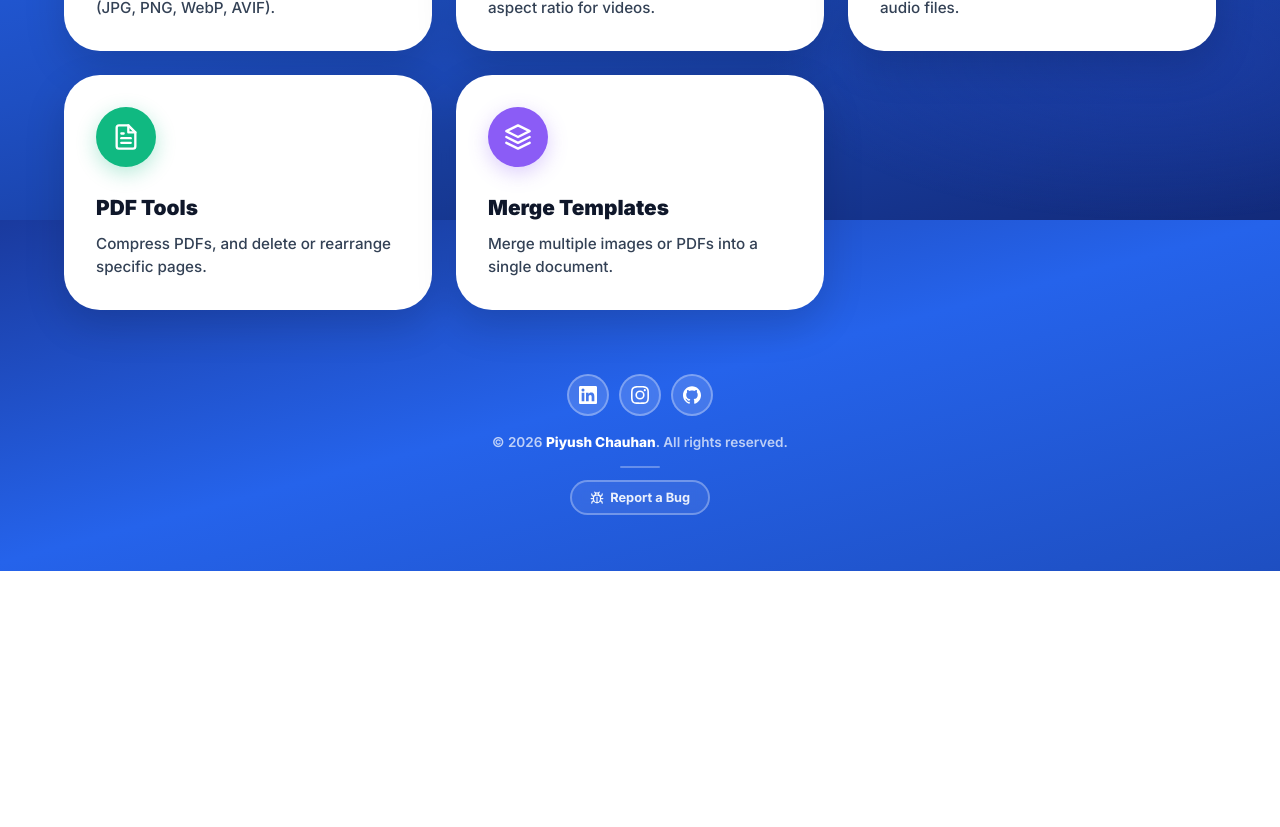
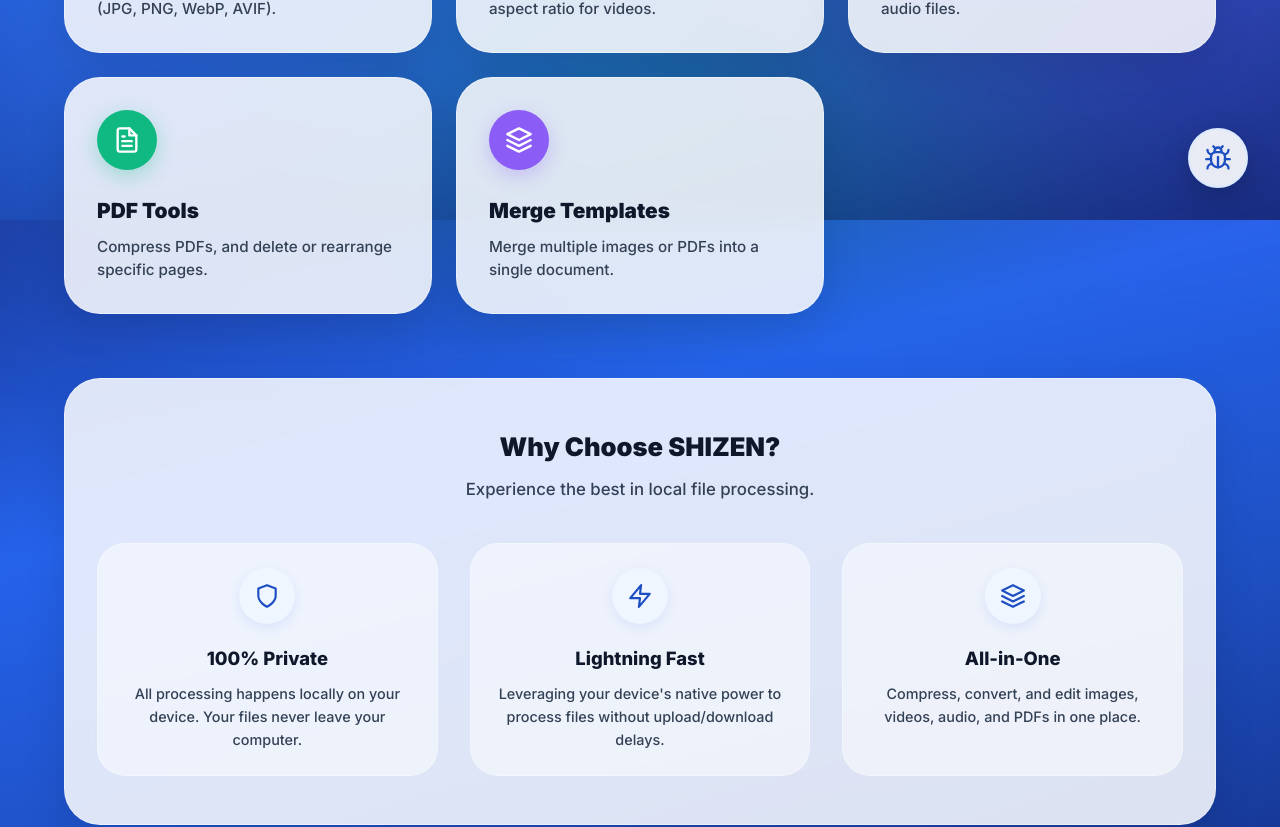
Before and after one commit to piyushch08/compress, a React (Vite) app in the folder client/: page / in a window 1280 px wide. Shown: the part 580-1407 px from the top of the page. Before the commit the page ends 1151 px from the top, so only its background shows below. Built offline with nearby package versions, Linux system fonts and the light colour scheme.

Commit message:
chore: add package-lock.json

```diff
--- a/client/src/App.jsx
+++ b/client/src/App.jsx
@@ -1,15 +1,24 @@
-import { useState } from 'react';
+import { useState, lazy, Suspense } from 'react';
 import { Routes, Route, useLocation } from 'react-router-dom';
 import { AnimatePresence } from 'framer-motion';
 import { Toaster } from 'react-hot-toast';
 import { Icons } from './utils/Icons';
 
-import Home from './pages/Home';
-import ImageTools from './pages/ImageTools';
-import VideoTools from './pages/VideoTools';
-import AudioTools from './pages/AudioTools';
-import PdfTools from './pages/PdfTools';
-import MergeTools from './pages/MergeTools';
+import confetti from 'canvas-confetti';
+
+const Home = lazy(() => import('./pages/Home'));
+const ImageTools = lazy(() => import('./pages/ImageTools'));
+const VideoTools = lazy(() => import('./pages/VideoTools'));
+const AudioTools = lazy(() => import('./pages/AudioTools'));
+const PdfTools = lazy(() => import('./pages/PdfTools'));
+const MergeTools = lazy(() => import('./pages/MergeTools'));
+
+const PageLoader = () => (
+  <div className="page-loader" style={{ display: 'flex', flexDirection: 'column', alignItems: 'center', justifyContent: 'center', minHeight: '50vh' }}>
+    <div className="spinner-ring"></div>
+    <p style={{ color: 'var(--white-70)', fontWeight: 600 }}>Loading awesome tools...</p>
+  </div>
+);
 
 function App() {
   const location = useLocation();
@@ -32,6 +41,7 @@
       </header>
 
       <AnimatePresence mode="wait">
+        <Suspense fallback={<PageLoader />}>
           <Routes location={location} key={location.pathname}>
             <Route path="/" element={<Home />} />
             <Route path="/image" element={<ImageTools />} />
@@ -40,6 +50,7 @@
             <Route path="/pdf" element={<PdfTools />} />
             <Route path="/merge" element={<MergeTools />} />
           </Routes>
+        </Suspense>
       </AnimatePresence>
 
       {/* Footer */}
@@ -58,11 +69,12 @@
         <div className="footer-copyright">
           © {new Date().getFullYear()} <a href="https://github.com/piyushch08" target="_blank" rel="noopener noreferrer">Piyush Chauhan</a>. All rights reserved.
         </div>
-        <div className="footer-divider" />
-        <button className="btn-report-bug" onClick={() => { setShowBugModal(true); setBugStatus('idle'); }}>
-          <Icons.Bug /> Report a Bug
+      </footer>
+
+      {/* Floating Action Button (Quick Help / Bug) */}
+      <button className="floating-help-btn" onClick={() => { setShowBugModal(true); setBugStatus('idle'); }} title="Report a Bug / Feedback">
+        <Icons.Bug />
       </button>
-      </footer>
 
       {/* Bug Report Modal */}
       {showBugModal && (
@@ -101,6 +113,12 @@
                     });
                     if (res.ok) {
                       setBugStatus('sent');
+                      confetti({
+                        particleCount: 100,
+                        spread: 70,
+                        origin: { y: 0.6 },
+                        colors: ['#3b82f6', '#10b981', '#ec4899']
+                      });
                     } else {
                       throw new Error('Failed');
                     }
--- a/client/src/index.css
+++ b/client/src/index.css
@@ -57,10 +57,19 @@
   position: fixed;
   inset: 0;
   background:
-    radial-gradient(ellipse 70% 50% at 10% 20%, rgba(59, 130, 246, 0.4), transparent 50%),
-    radial-gradient(ellipse 60% 40% at 90% 80%, rgba(30, 64, 175, 0.5), transparent 50%);
+    radial-gradient(circle at 15% 50%, rgba(59, 130, 246, 0.5), transparent 50%),
+    radial-gradient(circle at 85% 30%, rgba(139, 92, 246, 0.4), transparent 50%),
+    radial-gradient(circle at 50% 80%, rgba(16, 185, 129, 0.3), transparent 50%);
+  filter: blur(60px);
+  animation: bg-shift 15s ease-in-out infinite alternate;
   pointer-events: none;
   z-index: 0;
+}
+
+@keyframes bg-shift {
+  0% { transform: scale(1) translate(0, 0); }
+  50% { transform: scale(1.1) translate(2%, 2%); }
+  100% { transform: scale(1) translate(-2%, -2%); }
 }
 
 #root {
@@ -117,13 +126,16 @@
 
 /* ===== MAIN CARD ===== */
 .main-card {
-  background: var(--white);
+  background: rgba(255, 255, 255, 0.85);
+  backdrop-filter: blur(16px);
+  -webkit-backdrop-filter: blur(16px);
+  border: 1px solid rgba(255, 255, 255, 0.5);
   border-radius: var(--radius-2xl);
   padding: 2.25rem;
   box-shadow:
     0 20px 60px rgba(0, 0, 0, 0.15),
-    0 0 0 1px rgba(255, 255, 255, 0.2),
-    inset 0 1px 0 rgba(255, 255, 255, 0.6);
+    0 0 0 1px rgba(255, 255, 255, 0.3),
+    inset 0 1px 0 rgba(255, 255, 255, 0.7);
   flex: 1;
   color: var(--dark);
 }
@@ -769,7 +781,10 @@
 }
 
 .modal-panel {
-  background: var(--white);
+  background: rgba(255, 255, 255, 0.9);
+  backdrop-filter: blur(16px);
+  -webkit-backdrop-filter: blur(16px);
+  border: 1px solid rgba(255, 255, 255, 0.5);
   border-radius: var(--radius-2xl);
   padding: 2rem;
   width: 100%;
@@ -972,7 +987,10 @@
 }
 
 .tool-card {
-  background: var(--white);
+  background: rgba(255, 255, 255, 0.85);
+  backdrop-filter: blur(12px);
+  -webkit-backdrop-filter: blur(12px);
+  border: 1px solid rgba(255, 255, 255, 0.4);
   border-radius: var(--radius-2xl);
   padding: 2rem;
   display: flex;
@@ -980,8 +998,8 @@
   text-decoration: none;
   position: relative;
   overflow: hidden;
-  transition: all 0.3s cubic-bezier(0.4, 0, 0.2, 1);
-  box-shadow: 0 15px 40px rgba(0, 0, 0, 0.15);
+  transition: all 0.4s cubic-bezier(0.2, 0.8, 0.2, 1);
+  box-shadow: 0 15px 40px rgba(0, 0, 0, 0.1);
 }
 
 .tool-card::before {
@@ -1092,3 +1110,133 @@
   width: 16px;
   height: 16px;
 }
+
+/* ===== FLOATING ACTION BUTTON ===== */
+.floating-help-btn {
+  position: fixed;
+  bottom: 2rem;
+  right: 2rem;
+  width: 60px;
+  height: 60px;
+  border-radius: 50%;
+  background: rgba(255, 255, 255, 0.9);
+  backdrop-filter: blur(8px);
+  -webkit-backdrop-filter: blur(8px);
+  color: var(--blue-600);
+  border: 2px solid var(--blue-100);
+  display: flex;
+  align-items: center;
+  justify-content: center;
+  box-shadow: 0 10px 30px rgba(0, 0, 0, 0.2);
+  cursor: pointer;
+  z-index: 900;
+  transition: all 0.3s cubic-bezier(0.4, 0, 0.2, 1);
+}
+
+.floating-help-btn svg {
+  width: 28px;
+  height: 28px;
+}
+
+.floating-help-btn:hover {
+  transform: translateY(-5px) scale(1.05);
+  box-shadow: 0 15px 40px rgba(37, 99, 235, 0.3);
+  background: var(--blue-50);
+  border-color: var(--blue-300);
+}
+
+@media (max-width: 768px) {
+  .floating-help-btn {
+    bottom: 1.5rem;
+    right: 1.5rem;
+    width: 50px;
+    height: 50px;
+  }
+  .floating-help-btn svg {
+    width: 24px;
+    height: 24px;
+  }
+}
+
+/* ===== FEATURES SECTION ===== */
+.features-section {
+  margin-top: 4rem;
+  padding: 3rem 2rem;
+  background: rgba(255, 255, 255, 0.85);
+  backdrop-filter: blur(16px);
+  -webkit-backdrop-filter: blur(16px);
+  border: 1px solid rgba(255, 255, 255, 0.4);
+  border-radius: var(--radius-2xl);
+  box-shadow: 0 15px 40px rgba(0, 0, 0, 0.1);
+}
+
+.features-header {
+  text-align: center;
+  margin-bottom: 2.5rem;
+}
+
+.features-header h3 {
+  font-size: 1.6rem;
+  font-weight: 900;
+  color: var(--dark);
+  margin-bottom: 0.5rem;
+}
+
+.features-header p {
+  color: var(--dark-muted);
+  font-size: 1.05rem;
+  font-weight: 500;
+}
+
+.features-grid {
+  display: grid;
+  grid-template-columns: repeat(auto-fit, minmax(250px, 1fr));
+  gap: 2rem;
+}
+
+.feature-item {
+  text-align: center;
+  padding: 1.5rem;
+  border-radius: var(--radius-xl);
+  background: rgba(255, 255, 255, 0.5);
+  border: 1px solid rgba(255, 255, 255, 0.3);
+  transition: all 0.3s ease;
+}
+
+.feature-item:hover {
+  transform: translateY(-5px);
+  background: var(--white);
+  box-shadow: 0 10px 30px rgba(0, 0, 0, 0.08);
+}
+
+.feature-icon {
+  width: 56px;
+  height: 56px;
+  margin: 0 auto 1.25rem;
+  background: var(--blue-50);
+  border-radius: 50%;
+  display: flex;
+  align-items: center;
+  justify-content: center;
+  color: var(--blue-600);
+  box-shadow: 0 4px 12px rgba(37, 99, 235, 0.1);
+}
+
+.feature-icon svg {
+  width: 26px;
+  height: 26px;
+}
+
+.feature-item h4 {
+  font-size: 1.15rem;
+  font-weight: 800;
+  color: var(--dark);
+  margin-bottom: 0.5rem;
+}
+
+.feature-item p {
+  font-size: 0.9rem;
+  color: var(--dark-muted);
+  font-weight: 500;
+  line-height: 1.6;
+}
--- a/client/src/pages/Home.jsx
+++ b/client/src/pages/Home.jsx
@@ -46,22 +46,41 @@
     }
   ];
 
+  const containerVariants = {
+    hidden: { opacity: 0 },
+    show: {
+      opacity: 1,
+      transition: { staggerChildren: 0.1 }
+    }
+  };
+
+  const itemVariants = {
+    hidden: { opacity: 0, y: 20 },
+    show: { opacity: 1, y: 0, transition: { type: 'spring', stiffness: 300, damping: 24 } }
+  };
+
   return (
     <motion.div
       className="home-dashboard"
-      initial={{ opacity: 0, y: 20 }}
-      animate={{ opacity: 1, y: 0 }}
-      exit={{ opacity: 0, y: -20 }}
-      transition={{ duration: 0.3 }}
+      initial={{ opacity: 0 }}
+      animate={{ opacity: 1 }}
+      exit={{ opacity: 0 }}
+      transition={{ duration: 0.4 }}
     >
       <div className="home-header">
         <h2>Select a Tool</h2>
         <p>Choose the type of file you want to process to access specialized tools.</p>
       </div>
 
-      <div className="tools-grid">
+      <motion.div
+        className="tools-grid"
+        variants={containerVariants}
+        initial="hidden"
+        animate="show"
+      >
         {tools.map((tool) => (
-          <Link to={tool.path} key={tool.id} className={`tool-card tool-card-${tool.color}`}>
+          <motion.div variants={itemVariants} key={tool.id}>
+            <Link to={tool.path} className={`tool-card tool-card-${tool.color}`}>
               <div className="tool-icon-wrapper">
                 {tool.icon}
               </div>
@@ -73,8 +92,39 @@
                 <Icons.ArrowRight />
               </div>
             </Link>
+          </motion.div>
         ))}
+      </motion.div>
+
+      {/* Features Section */}
+      <motion.div
+        className="features-section"
+        initial={{ opacity: 0, y: 30 }}
+        animate={{ opacity: 1, y: 0 }}
+        transition={{ delay: 0.6, duration: 0.5 }}
+      >
+        <div className="features-header">
+          <h3>Why Choose SHIZEN?</h3>
+          <p>Experience the best in local file processing.</p>
         </div>
+        <div className="features-grid">
+          <div className="feature-item">
+            <div className="feature-icon"><Icons.Shield /></div>
+            <h4>100% Private</h4>
+            <p>All processing happens locally on your device. Your files never leave your computer.</p>
+          </div>
+          <div className="feature-item">
+            <div className="feature-icon"><Icons.Zap /></div>
+            <h4>Lightning Fast</h4>
+            <p>Leveraging your device's native power to process files without upload/download delays.</p>
+          </div>
+          <div className="feature-item">
+            <div className="feature-icon"><Icons.Layers /></div>
+            <h4>All-in-One</h4>
+            <p>Compress, convert, and edit images, videos, audio, and PDFs in one place.</p>
+          </div>
+        </div>
+      </motion.div>
     </motion.div>
   );
 }
--- a/client/src/utils/Icons.jsx
+++ b/client/src/utils/Icons.jsx
@@ -137,5 +137,15 @@
       <line x1="10" y1="11" x2="10" y2="17"></line>
       <line x1="14" y1="11" x2="14" y2="17"></line>
     </svg>
+  ),
+  Shield: () => (
+    <svg xmlns="http://www.w3.org/2000/svg" viewBox="0 0 24 24" fill="none" stroke="currentColor" strokeWidth="2" strokeLinecap="round" strokeLinejoin="round">
+      <path d="M12 22s8-4 8-10V5l-8-3-8 3v7c0 6 8 10 8 10z"></path>
+    </svg>
+  ),
+  Zap: () => (
+    <svg xmlns="http://www.w3.org/2000/svg" viewBox="0 0 24 24" fill="none" stroke="currentColor" strokeWidth="2" strokeLinecap="round" strokeLinejoin="round">
+      <polygon points="13 2 3 14 12 14 11 22 21 10 12 10 13 2"></polygon>
+    </svg>
   )
 };
```
Lines whose indentation alone changed are shown as unchanged.
